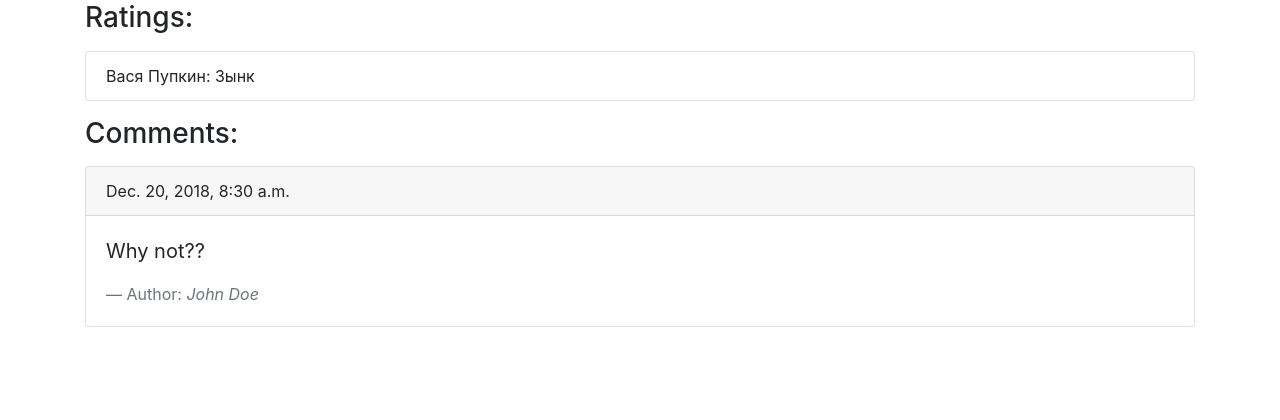
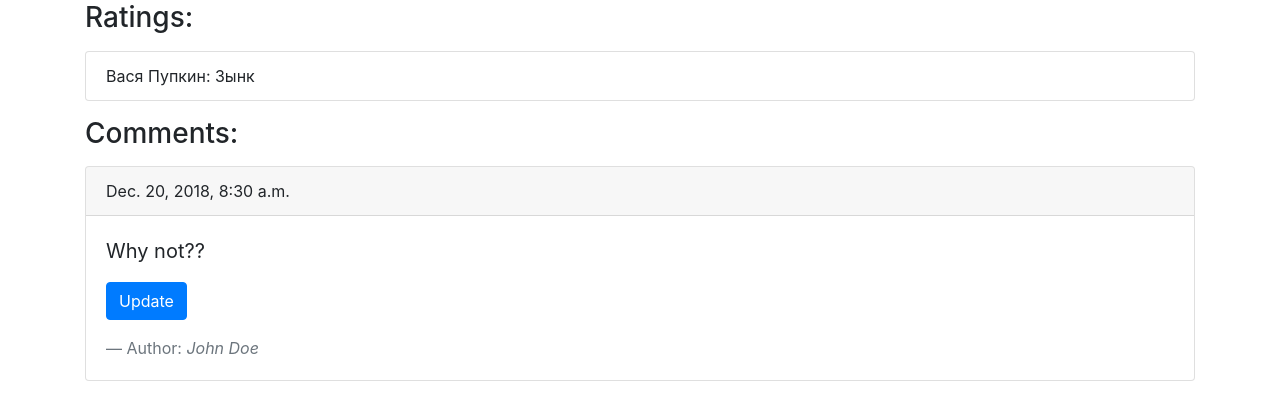
Before and after one commit to sultanemiluulu/python-group_2-homework_42-sultan_emiluulu, a Django app: page /article/1 in a window 1280 px wide. Shown: the part 343-763 px from the top of the page. Run offline with Django 3.2, Linux system fonts and the light colour scheme; data comes from the database, SQL or seed files in the repository; some libraries are stand-ins or nearby versions.

Commit message:
Created "Updating comment"

```diff
--- a/source/main/urls.py
+++ b/source/main/urls.py
@@ -15,7 +15,7 @@ Including another URLconf
 """
 from django.contrib import admin
 from django.urls import path
-from webapp.views import ArticleListView, ArticleDetailView, ClientListView, ClientDetailView, ArticleCreateView, ArticleUpdateView, CommentCreateView
+from webapp.views import ArticleListView, ArticleDetailView, ClientListView, ClientDetailView, ArticleCreateView, ArticleUpdateView, CommentCreateView, CommentUpdateView
 
 urlpatterns = [
     path('admin/', admin.site.urls),
@@ -26,4 +26,5 @@ urlpatterns = [
     path('article/create', ArticleCreateView.as_view(), name='article_create'),
     path('article/<int:pk>/update', ArticleUpdateView.as_view(), name='article_update'),
     path('comment/create', CommentCreateView.as_view(), name='comment_create'),
+    path('comment/<int:pk>/update', CommentUpdateView.as_view(), name='comment_update')
 ]
--- a/source/webapp/forms.py
+++ b/source/webapp/forms.py
@@ -21,3 +21,9 @@ class CommentCreateForm(forms.ModelForm):
     class Meta:
         model = Comment
         fields = ['comment', 'author', 'article']
+
+
+class CommentUpdateForm(forms.ModelForm):
+    class Meta:
+        model = Comment
+        fields = ['comment']
--- a/source/webapp/templates/article_detail.html
+++ b/source/webapp/templates/article_detail.html
@@ -30,7 +30,8 @@
             <div class="card-body">
                 <blockquote class="blockquote mb-0">
                     <p>{{ comment.comment }}</p>
-                    <footer class="blockquote-footer">Author: <cite title="Source Title">{{ comment.author }}</cite>
+                    <a href="{% url 'comment_update' comment.pk %}" class="btn btn-primary">Update</a>
+                    <footer class="blockquote-footer mt-3">Author: <cite title="Source Title">{{ comment.author }}</cite>
                     </footer>
                 </blockquote>
             </div>
--- a/source/webapp/views.py
+++ b/source/webapp/views.py
@@ -1,6 +1,6 @@
 from django.views.generic import ListView, DetailView, CreateView, UpdateView, DeleteView, FormView
 from webapp.models import Client, Article, Comment, Rating
-from webapp.forms import SearchArticleForm, ArticleCreateForm, ArticleUpdateForm, CommentCreateForm
+from webapp.forms import SearchArticleForm, ArticleCreateForm, ArticleUpdateForm, CommentCreateForm, CommentUpdateForm
 from django.urls import reverse_lazy
 
 
@@ -43,6 +43,13 @@ class CommentCreateView(CreateView):
     success_url = reverse_lazy('article_list')
 
 
+class CommentUpdateView(UpdateView):
+    model = Comment
+    template_name = 'comment_update.html'
+    form_class = CommentUpdateForm
+    success_url = reverse_lazy('article_list')
+
+
 class ClientListView(ListView):
     model = Client
     template_name = 'client_list.html'
```
Also changed, not shown: source/webapp/templates/comment_update.html (added, +10 -0 lines).
